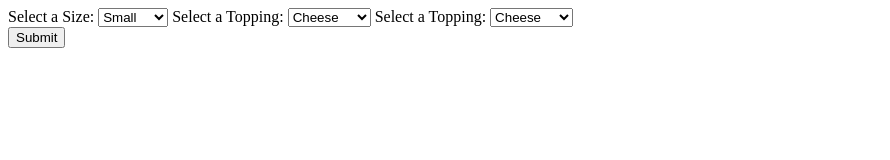
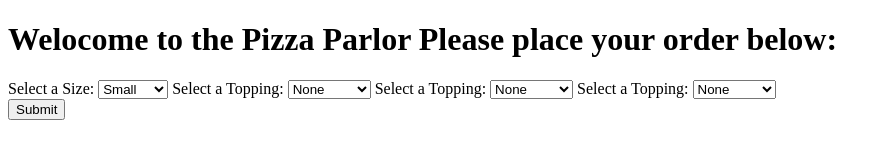
Before and after one commit to jlenz27/PizzaParlor, a plain HTML site: page index.html in a window 1280 px wide. Shown: the whole page, without its empty margins (0-890 px from the left). Drawn offline with Linux system fonts and the light colour scheme.

Commit message:
it will update the variables in the HTML toppings

```diff
--- a/index.html
+++ b/index.html
@@ -6,6 +6,7 @@
   <title>Pizza Parlor</title>
 </head>
 <body>
+  <h1>Welocome to the Pizza Parlor Please place your order below:</h1>
   <form id="pizza-parlor">
 
       <label for="pizza-size">Select a Size:</label>
@@ -15,15 +16,25 @@
         <option value="large">Large</option>
       </select>
 
-      <label for="pizza-topping">Select a Topping:</label>
-      <select name="pizza-topping" id="pizza-topping">
+      <label for="pizza-topping-one">Select a Topping:</label>
+      <select name="pizza-topping-one" id="pizza-topping-one">
+        <option value="none">None</option>
         <option value="cheese">Cheese</option>
         <option value="pepperoni">Pepperoni</option>
         <option value="sausage">sausage</option>
       </select>
 
-      <label for="pizza-topping">Select a Topping:</label>
-      <select name="pizza-topping" id="pizza-topping">
+      <label for="pizza-topping-two">Select a Topping:</label>
+      <select name="pizza-topping-two" id="pizza-topping-two">
+        <option value="none">None</option>
+        <option value="cheese">Cheese</option>
+        <option value="pepperoni">Pepperoni</option>
+        <option value="sausage">sausage</option>
+      </select>
+
+      <label for="pizza-topping-three">Select a Topping:</label>
+      <select name="pizza-topping-three" id="pizza-topping-three">
+        <option value="none">None</option>
         <option value="cheese">Cheese</option>
         <option value="pepperoni">Pepperoni</option>
         <option value="sausage">sausage</option>
```
